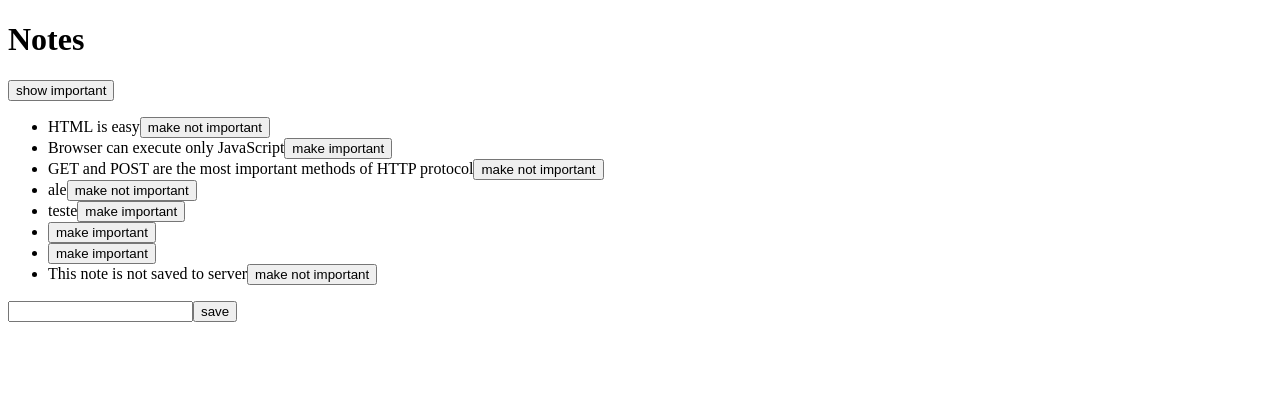
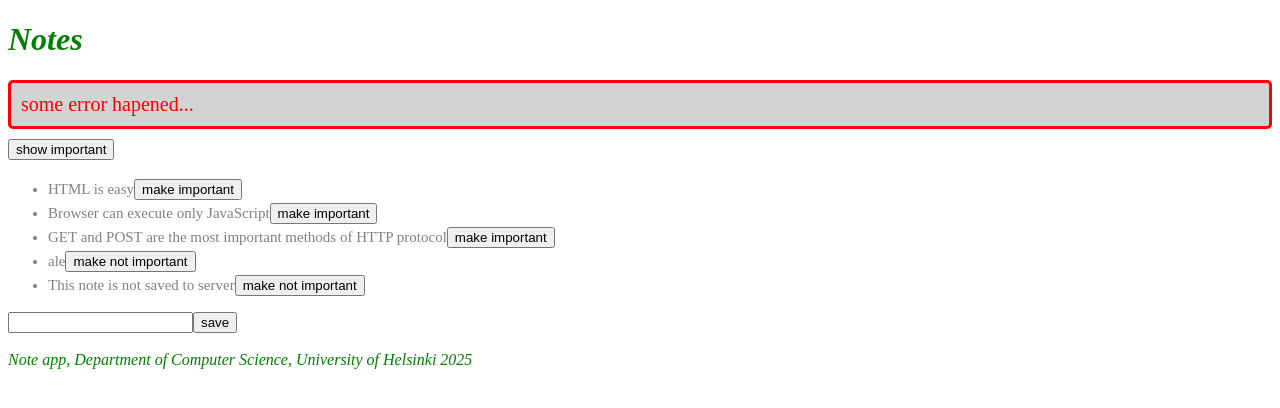
Before and after one commit to alexandremkf/Full-Stack---Parte-2, a React (Vite) app in the folder introdemo/notes-frontend/: page / in a window 1280 px wide. Shown: the top 408 px of the page. Built offline with nearby package versions, Linux system fonts and the light colour scheme; data requests are answered from the project's data file.

Commit message:
Acompanhei os conteúdos explicados no curso e fui aplicando junto com ele no notes.

```diff
--- a/introdemo/notes-frontend/db.json
+++ b/introdemo/notes-frontend/db.json
@@ -3,7 +3,7 @@
     {
       "id": "1",
       "content": "HTML is easy",
-      "important": true
+      "important": false
     },
     {
       "id": "2",
@@ -13,27 +13,12 @@
     {
       "id": "3",
       "content": "GET and POST are the most important methods of HTTP protocol",
-      "important": true
+      "important": false
     },
     {
       "id": "4",
       "content": "ale",
       "important": true
-    },
-    {
-      "id": "3c3a",
-      "content": "teste",
-      "important": false
-    },
-    {
-      "id": "ff32",
-      "content": "",
-      "important": false
-    },
-    {
-      "id": "8a69",
-      "content": "",
-      "important": false
     }
   ]
 }
--- a/introdemo/notes-frontend/src/App.jsx
+++ b/introdemo/notes-frontend/src/App.jsx
@@ -1,11 +1,27 @@
 import { useState, useEffect } from 'react'
 import Note from './components/Note'
 import noteService from './services/notes'
+import Notification from './components/Notification'
+
+const Footer = () => {
+  const footerStyle = {
+    color: 'green',
+    fontStyle: 'italic',
+    fontSize: 16
+  }
+  return (
+    <div style={footerStyle}>
+      <br />
+      <em>Note app, Department of Computer Science, University of Helsinki 2025</em>
+    </div>
+  )
+}
 
 const App = () => {
   const [notes, setNotes] = useState([])
   const [newNote, setNewNote] = useState('')
   const [showAll, setShowAll] = useState(true)
+  const [errorMessage, setErrorMessage] = useState('some error hapened...')
 
   useEffect(() => {
     noteService
@@ -25,9 +41,12 @@
         setNotes(notes.map(note => note.id === id ? returnedNote : note))
       })
       .catch(error => {
-        alert(
-          `the note '${note.content}' was already deleted from server`
+        setErrorMessage(
+          `Note '${note.content}' was already deleted from server`
         )
+        setTimeout(() => {
+          setErrorMessage(null)
+        }, 5000)
         setNotes(notes.filter(n => n.id !== id))
       })
   }
@@ -59,6 +78,7 @@
   return (
     <div>
       <h1>Notes</h1>
+      <Notification message={errorMessage} />
       <div>
         <button onClick={() => setShowAll(!showAll)}>
           show {showAll ? 'important' : 'all'}
@@ -80,6 +100,7 @@
         />
         <button type="submit">save</button>
       </form>
+      <Footer />
     </div>
   )
 }
--- a/introdemo/notes-frontend/src/components/Note.jsx
+++ b/introdemo/notes-frontend/src/components/Note.jsx
@@ -1,8 +1,10 @@
 const Note = ({ note, toggleImportance }) => {
-  const label = note.important ? 'make not important' : 'make important'
+  const label = note.important
+  ? 'make not important'
+  : 'make important'
 
   return (
-    <li>
+    <li className="note">
       {note.content}
       <button onClick={toggleImportance}>{label}</button>
     </li>
--- /dev/null
+++ b/introdemo/notes-frontend/src/components/Notification.jsx
@@ -0,0 +1,13 @@
+const Notification = ({ message }) => {
+    if (message === null) {
+      return null
+    }
+
+    return (
+      <div className="error">
+        {message}
+      </div>
+    )
+  }
+
+export default Notification
--- /dev/null
+++ b/introdemo/notes-frontend/src/index.css
@@ -0,0 +1,20 @@
+h1 {
+    color: green;
+    font-style: italic;
+}
+
+.note {
+    color: grey;
+    padding-top: 3px;
+    font-size: 15px;
+}
+
+.error {
+    color: red;
+    background: lightgrey;
+    font-size: 20px;
+    border-style: solid;
+    border-radius: 5px;
+    padding: 10px;
+    margin-bottom: 10px;
+}
--- a/introdemo/notes-frontend/src/main.jsx
+++ b/introdemo/notes-frontend/src/main.jsx
@@ -1,4 +1,5 @@
 import ReactDOM from "react-dom/client";
-import App from "./App";
+import App from "./App"
+import './index.css'
 
 ReactDOM.createRoot(document.getElementById("root")).render(<App />);
```
